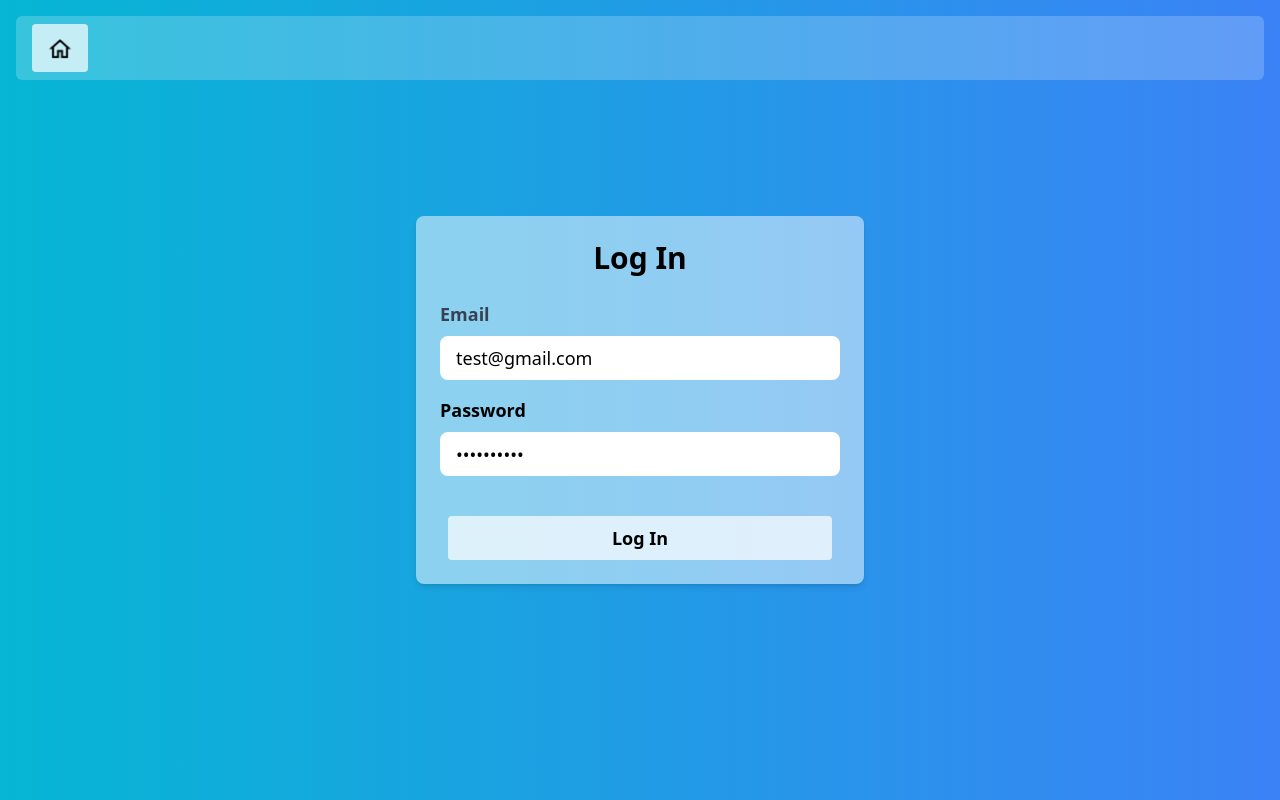
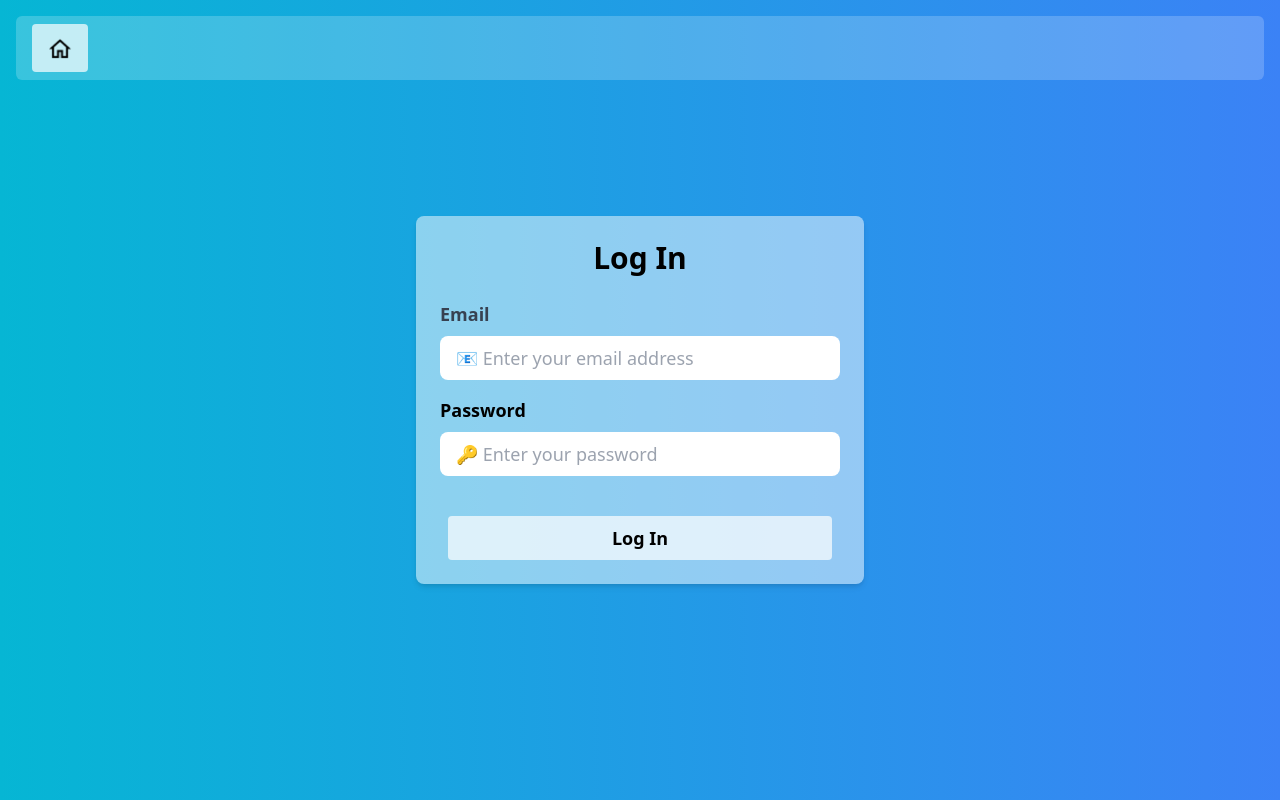
Before and after one commit to Pawtang/sunny-front, a React (Create React App) app: page /login in a window 1280 px wide. Built offline with nearby package versions, Linux system fonts and the light colour scheme; no server answers; sample sign-in values are in the browser's storage.

Commit message:
remove default login

```diff
--- a/src/components/Login.tsx
+++ b/src/components/Login.tsx
@@ -6,8 +6,8 @@ import { useNavigate } from "react-router-dom";
 import { UserContext } from "../contexts/userContext";
 
 const Login = () => {
-  const [email, setEmail] = useState("test@gmail.com");
-  const [password, setPassword] = useState("ABC123abc!");
+  const [email, setEmail] = useState("");
+  const [password, setPassword] = useState("");
 
   const navigate = useNavigate();
   const { setToken } = useContext(UserContext);
```
